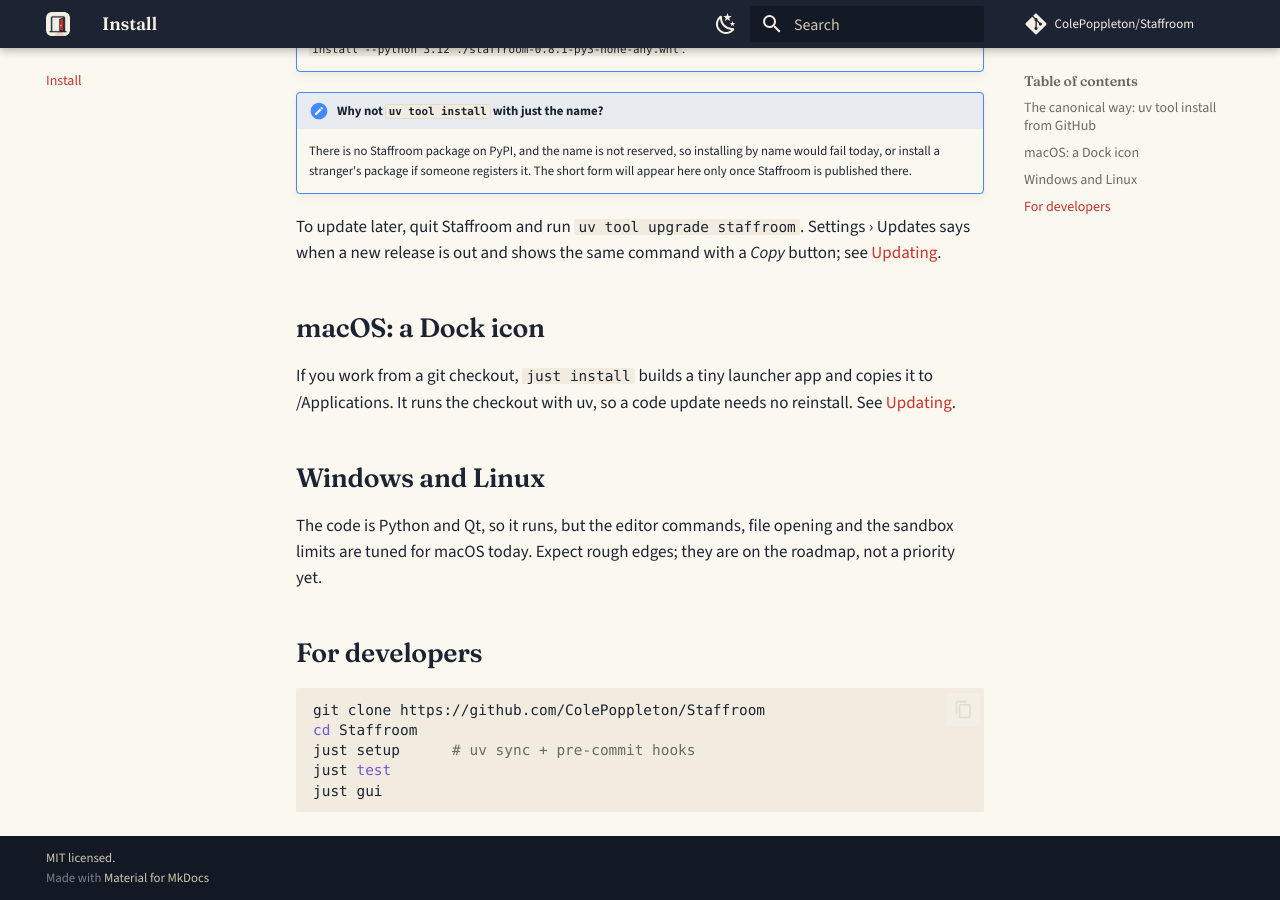
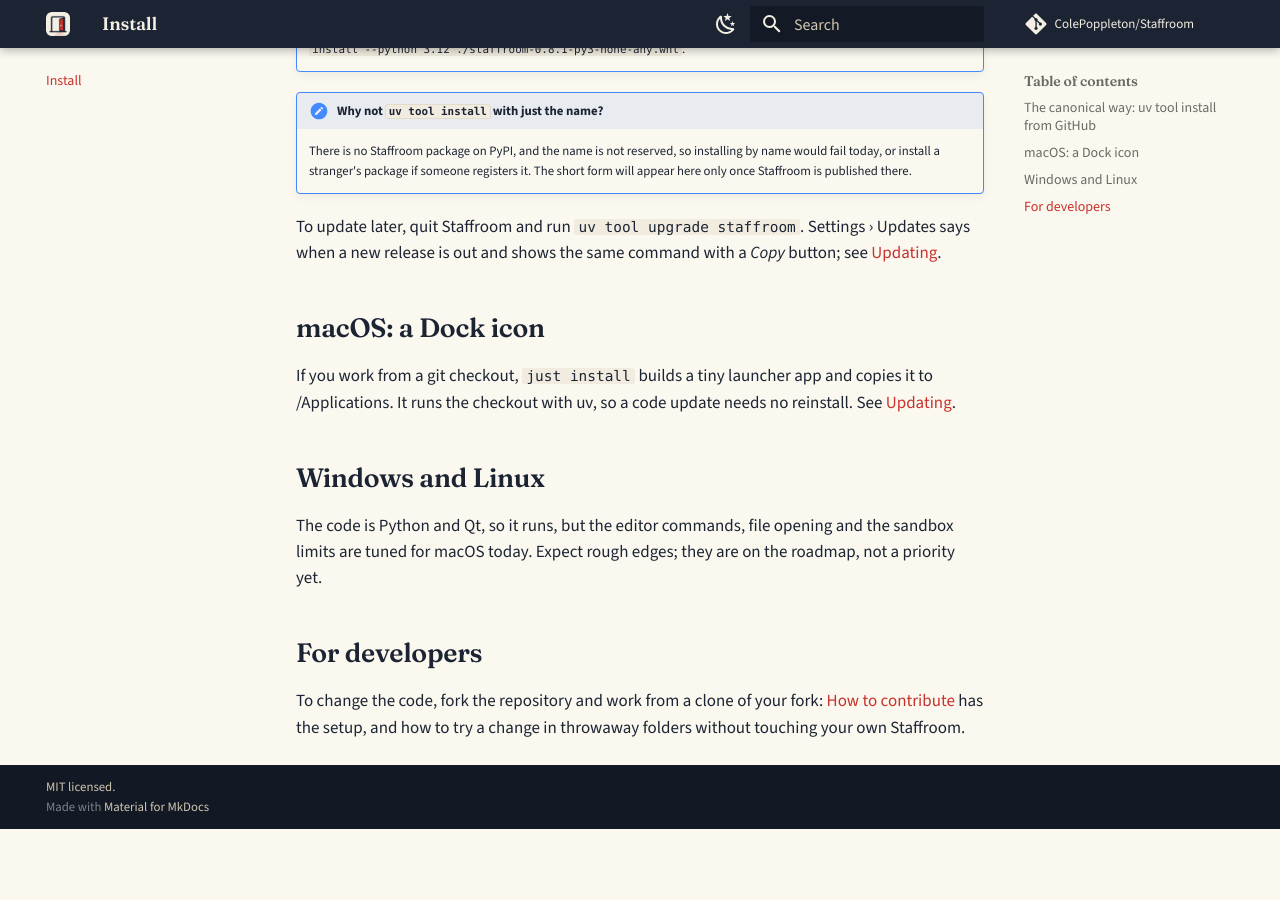
Before and after one commit to ColePoppleton/Staffroom, an MkDocs documentation site: the page built from docs/guide/install.md, in a window 1280 px wide and 900 px high, scrolled down 1164 px. Built offline with MkDocs 1.6.1 and Material for MkDocs 9.7.7, drawn with Linux system fonts in a browser that asks for light colours; comment, search, counter and statistics services are not loaded; after the commit the page ends 1993 px from its top, so only the background shows below that.

Commit message:
docs: running-code says what #21's Trace failure shows; Install points developers to Contributing (#14)
Running pupil code quoted the old missing-input sentence, and Install's
developer block cloned the original repository and ran just gui against
the real folders, which the contributing guide (#37) now says not to do.

Co-Authored-By: Claude Opus 5.5 <noreply@anthropic.com>

````diff
--- a/docs/guide/install.md
+++ b/docs/guide/install.md
@@ -69,10 +69,6 @@ they are on the roadmap, not a priority yet.
 
 ## For developers
 
-```bash
-git clone https://github.com/ColePoppleton/Staffroom
-cd Staffroom
-just setup      # uv sync + pre-commit hooks
-just test
-just gui
-```
+To change the code, fork the repository and work from a clone of your fork:
+[How to contribute](../contributing.md) has the setup, and how to try a
+change in throwaway folders without touching your own Staffroom.
````
Also changed, not shown: docs/guide/running-code.md (+5 -4 lines).
